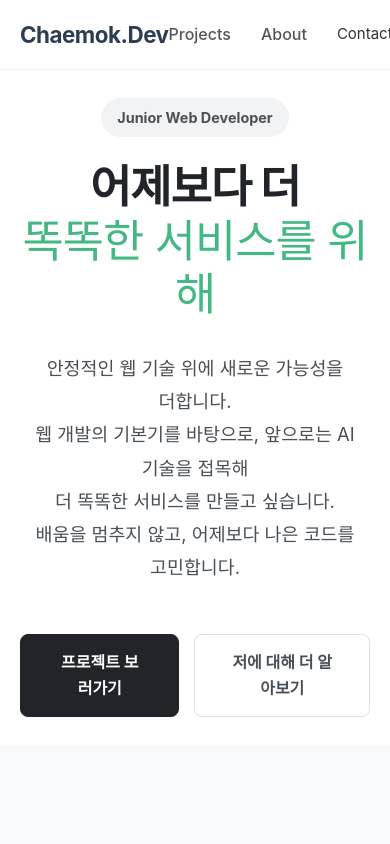
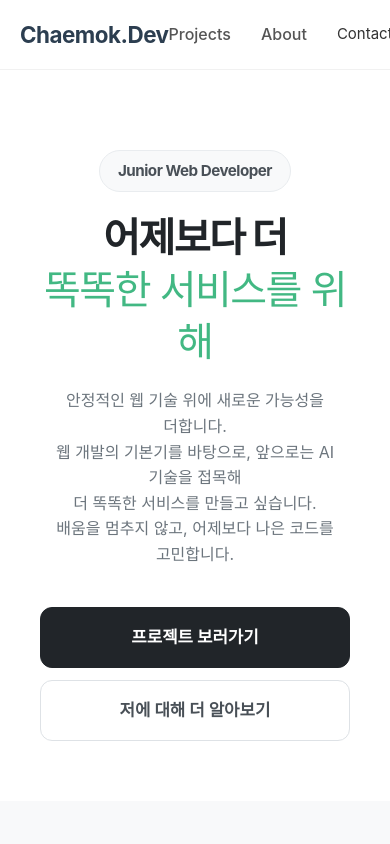
Before and after one commit to Chaemok/chaemok.github.io, a Vue app in the folder frontend/: page / in a window 390 px wide. Shown: the top 844 px of the page. Built offline with nearby package versions, Linux system fonts and the light colour scheme; no server answers; a web font is replaced by a local one.

Commit message:
UI update : mobile

```diff
--- a/frontend/src/views/HomeView.vue
+++ b/frontend/src/views/HomeView.vue
@@ -60,83 +60,97 @@
 </template>
 
 <style scoped>
-/* 이 내용을 <style scoped> 안에 덮어씌우세요 */
+/* =========================================
+   1. 공통 스타일 (PC 및 기본 레이아웃)
+   ========================================= */
+.home-container {
+  width: 100%;
+  overflow-x: hidden; /* 가로 스크롤 방지 */
+}
 
 .container {
   max-width: 1100px;
   margin: 0 auto;
-  padding: 0 20px;
+  padding: 0 24px;
 }
 
-/* 1. Hero 섹션: 전체를 감싸는 배경 */
+/* Hero 섹션 (메인 화면) */
 .hero-section {
   display: flex;
-  align-items: center;       /* 수직 중앙 정렬 */
-  justify-content: center;   /* 수평 중앙 정렬 */
-  min-height: 80vh;          /* 화면 높이의 80%를 차지해서 시원하게 */
+  align-items: center;
+  justify-content: center;
+  min-height: 85vh;          /* PC: 화면 꽉 차게 시원한 느낌 */
   background-color: #fff;
-  padding: 0;                /* 패딩 제거 (min-height로 대체) */
+  padding: 60px 0;
 }
 
-/* 2. 텍스트 박스: 핵심! 박스는 가운데지만 글자는 왼쪽 */
 .text-box {
   width: 100%;
-  max-width: 680px;      /* 글자가 너무 퍼지지 않게 적당히 조임 */
-  margin: 0 auto;        /* 박스 자체를 화면 가운데로 */
-  text-align: left;      /* 글자는 왼쪽 정렬 (가독성 UP) */
+  max-width: 720px;
+  margin: 0 auto;
+  text-align: left;          /* PC: 왼쪽 정렬 (세련된 느낌) */
 }
 
 .badge {
-  display: inline-block; padding: 8px 16px;
-  background-color: #f1f3f5; color: #495057; /* 색상을 조금 더 차분하게 변경 */
-  border-radius: 30px; font-size: 0.9rem; font-weight: 700;
+  display: inline-block;
+  padding: 8px 18px;
+  background-color: #f8f9fa;
+  color: #495057;
+  border: 1px solid #e9ecef;
+  border-radius: 50px;
+  font-size: 0.95rem;
+  font-weight: 700;
   margin-bottom: 24px;
+  letter-spacing: -0.5px;
 }
 
 .hero-title {
-  font-size: 3.8rem;     /* 제목은 아주 크게 */
+  font-size: 3.5rem;         /* PC: 너무 크지 않게 3.5rem으로 조정 (기존 4rem에서 축소) */
   font-weight: 800;
   color: #212529;
   line-height: 1.2;
-  margin-bottom: 30px;
-  letter-spacing: -1px;  /* 자간을 살짝 좁혀서 단단한 느낌 */
+  margin-bottom: 32px;
+  letter-spacing: -1.5px;
 }
 
 .highlight {
-  color: #42b883;
-  position: relative; /* 형광펜 효과 제거하고 깔끔하게 색상만 강조 */
+  color: #42b883;            /* Vue Green */
 }
 
 .hero-subtitle {
-  font-size: 1.15rem;
+  font-size: 1.2rem;
   color: #495057;
-  line-height: 1.8;
-  margin-bottom: 50px;
-  word-break: keep-all;
+  line-height: 1.7;
+  margin-bottom: 40px;
+  word-break: keep-all;      /* 단어 중간에 끊기지 않게 */
 }
 
-/* 버튼 그룹: 왼쪽 정렬 */
 .hero-buttons {
   display: flex;
-  gap: 15px;
-  justify-content: flex-start; /* 버튼도 왼쪽에서 시작 */
+  gap: 16px;
+  justify-content: flex-start; /* PC: 버튼 왼쪽 정렬 */
 }
 
-/* 버튼 스타일 */
 .btn {
-  padding: 15px 35px; /* 버튼 크기 좀 더 키움 */
-  border-radius: 8px;
+  padding: 16px 32px;
+  border-radius: 12px;
   font-weight: 700;
-  font-size: 1rem;
+  font-size: 1.05rem;
   text-decoration: none;
   transition: all 0.2s ease;
+  display: inline-flex;
+  align-items: center;
+  justify-content: center;
 }
+
 .btn-primary {
   background: #212529; color: white; border: 1px solid #212529;
 }
 .btn-primary:hover {
   background: #42b883; border-color: #42b883; transform: translateY(-3px);
+  box-shadow: 0 4px 12px rgba(66, 184, 131, 0.3);
 }
+
 .btn-outline {
   background: white; color: #495057; border: 1px solid #dee2e6;
 }
@@ -144,24 +158,79 @@
   background: #f8f9fa; border-color: #adb5bd; color: #212529; transform: translateY(-3px);
 }
 
-/* Skills Section 등 나머지는 그대로 유지 */
+/* Skills 섹션 스타일 */
 .skills-section { padding: 100px 0; background: #f8f9fa; }
-.section-title { font-size: 2.2rem; font-weight: 800; text-align: center; margin-bottom: 10px; color: #1a1a1a; }
-.section-desc { text-align: center; color: #666; margin-bottom: 50px; font-size: 1.1rem; }
-.skill-grid { display: grid; grid-template-columns: repeat(auto-fill, minmax(160px, 1fr)); gap: 20px; }
-.skill-card { background: white; padding: 20px; border-radius: 12px; box-shadow: 0 2px 8px rgba(0,0,0,0.04); transition: transform 0.2s; border: 1px solid #eee; }
-.skill-card:hover { transform: translateY(-3px); border-color: #42b883; }
-.skill-name { font-weight: 700; color: #333; font-size: 1.1rem; display: block; margin-bottom: 12px; }
-.progress-bar { width: 100%; height: 6px; background: #eee; border-radius: 3px; overflow: hidden; }
-.progress-fill { height: 100%; border-radius: 3px; }
+.section-title { font-size: 2.2rem; font-weight: 800; text-align: center; margin-bottom: 12px; color: #1a1a1a; letter-spacing: -1px; }
+.section-desc { text-align: center; color: #666; margin-bottom: 60px; font-size: 1.1rem; }
+.skill-grid { display: grid; grid-template-columns: repeat(auto-fill, minmax(160px, 1fr)); gap: 24px; }
+.skill-card { background: white; padding: 24px; border-radius: 16px; box-shadow: 0 4px 20px rgba(0,0,0,0.03); transition: transform 0.2s; border: 1px solid #f1f3f5; }
+.skill-card:hover { transform: translateY(-5px); border-color: #42b883; }
+.skill-name { font-weight: 700; color: #333; font-size: 1.15rem; display: block; margin-bottom: 16px; }
+.progress-bar { width: 100%; height: 8px; background: #e9ecef; border-radius: 4px; overflow: hidden; }
+.progress-fill { height: 100%; border-radius: 4px; }
 .progress-fill.advanced { width: 90%; background: #42b883; }
 .progress-fill.intermediate { width: 65%; background: #fbc02d; }
 .progress-fill.beginner { width: 30%; background: #ff7043; }
 
-/* 모바일 반응형 */
+
+/* =========================================
+   2. 모바일 전용 스타일 (스마트폰 최적화)
+   화면 폭이 768px 이하일 때만 적용됨
+   ========================================= */
 @media (max-width: 768px) {
-  .hero-title { font-size: 2.8rem; }
-  .text-box { text-align: center; } /* 모바일에서는 다시 가운데 정렬이 예쁨 */
-  .hero-buttons { justify-content: center; }
+
+  /* 높이 및 정렬 재조정 */
+  .hero-section {
+    min-height: auto;        /* 강제 높이 해제 (스크롤 자연스럽게) */
+    padding: 80px 0 60px 0;  /* 위아래 여백 넉넉히 */
+    text-align: center;      /* 전체 가운데 정렬 */
+  }
+
+  .text-box {
+    text-align: center;      /* 글자 가운데 정렬 */
+    padding: 0 16px;
+    margin: 0 auto;
+  }
+
+  /* 폰트 크기 최적화 (너무 크지 않게) */
+  .hero-title {
+    font-size: 2.5rem;       /* 모바일 제목 크기 축소 */
+    line-height: 1.3;
+    margin-bottom: 20px;
+  }
+
+  .hero-subtitle {
+    font-size: 1rem;         /* 본문 크기 살짝 축소 */
+    line-height: 1.6;
+    margin-bottom: 40px;
+    color: #6c757d;
+  }
+
+  /* 요소 배치 재조정 */
+  .badge {
+    margin: 0 auto 20px auto; /* 뱃지 가운데 정렬 */
+  }
+
+  /* 버튼: 위아래로 쌓아서 누르기 편하게 */
+  .hero-buttons {
+    flex-direction: column;  /* 세로 배치 */
+    width: 100%;
+    gap: 12px;
+  }
+
+  .btn {
+    width: 100%;             /* 버튼 꽉 채우기 */
+    padding: 16px;
+  }
+
+  /* 스킬 카드 2열 배치 */
+  .skill-grid {
+    grid-template-columns: repeat(2, 1fr);
+    gap: 16px;
+  }
+
+  .skills-section {
+    padding: 60px 0;
+  }
 }
 </style>
```
